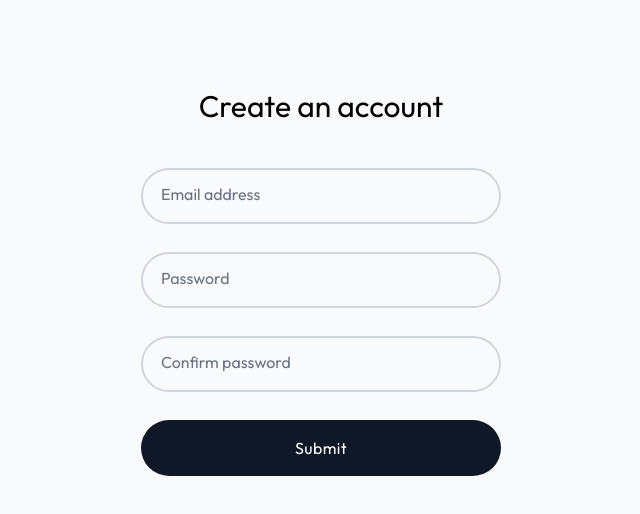
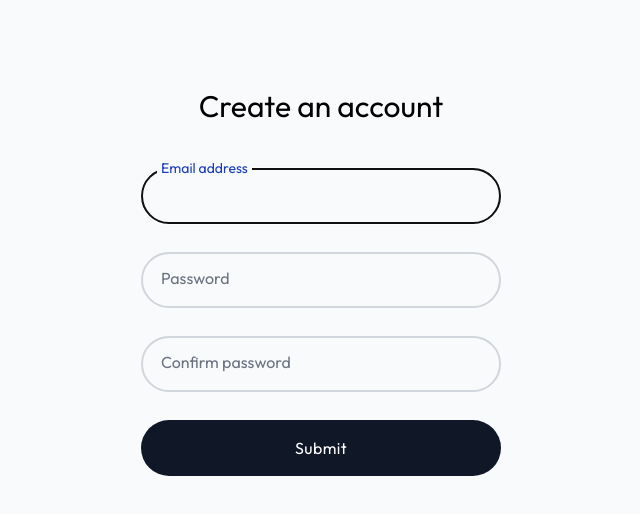
Before and after one commit to viveksingh-01/lumina, a React (Vite) app: page /auth/signup in a window 1280 px wide. Shown: the top 514 px of the page, without its empty margins (319-959 px from the left). Built offline with nearby package versions, Linux system fonts and the light colour scheme; no server answers.

Commit message:
feat: enable focus on the email input field on page load

```diff
--- a/src/components/InputField/InputField.tsx
+++ b/src/components/InputField/InputField.tsx
@@ -6,10 +6,11 @@ type InputFieldProps = {
   type: string;
   placeholder: string;
   value: string;
+  autoFocus: boolean;
   setValue: (data: any) => void;
 };
 
-const InputField: React.FC<InputFieldProps> = ({ name, type, placeholder, value, setValue }) => {
+const InputField: React.FC<InputFieldProps> = ({ name, type, placeholder, value, autoFocus, setValue }) => {
   const [focused, setFocused] = useState(false);
   const handleInput = (e: React.ChangeEvent<HTMLInputElement>) => {
     setValue((formData: IFormData) => ({ ...formData, [name]: e.target?.value }));
@@ -24,6 +25,7 @@ const InputField: React.FC<InputFieldProps> = ({ name, type, placeholder, value,
         onChange={handleInput}
         onFocus={() => setFocused(true)}
         onBlur={() => setFocused(false)}
+        autoFocus={autoFocus}
       />
       <label
         htmlFor={name}
--- a/src/components/Signup/Signup.tsx
+++ b/src/components/Signup/Signup.tsx
@@ -25,6 +25,7 @@ const Signup: React.FC = () => {
             placeholder="Email address"
             value={formData.email}
             setValue={setFormData}
+            autoFocus={true}
           />
           <InputField
             type="password"
@@ -32,6 +33,7 @@ const Signup: React.FC = () => {
             placeholder="Password"
             value={formData.password}
             setValue={setFormData}
+            autoFocus={false}
           />
           <InputField
             type="password"
@@ -39,6 +41,7 @@ const Signup: React.FC = () => {
             placeholder="Confirm password"
             value={formData.confirmPassword}
             setValue={setFormData}
+            autoFocus={false}
           />
           <button
             type="submit"
```
